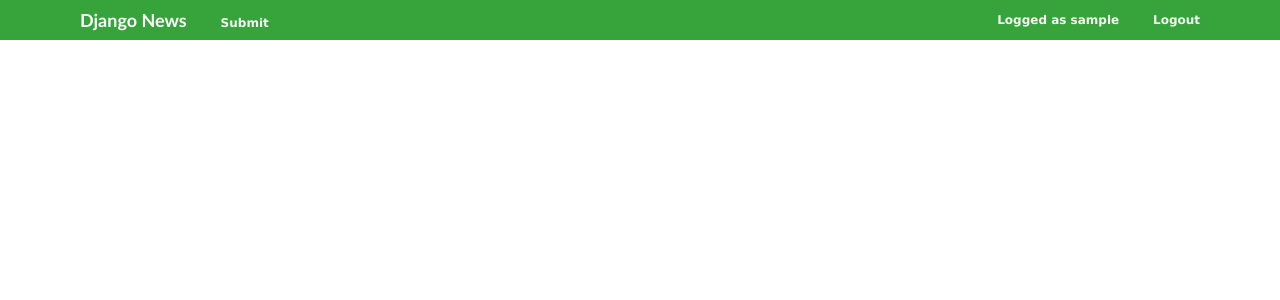
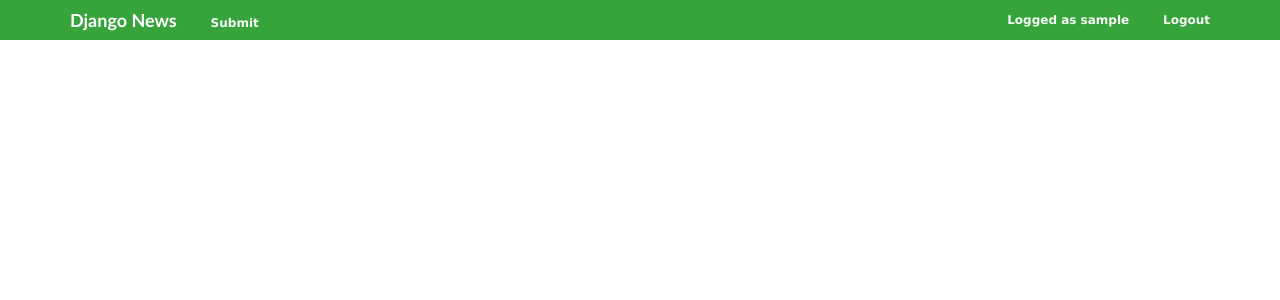
Before and after one commit to mdamien/djangonews, a Django app: page / in a window 1280 px wide. Shown: the top 300 px of the page. Run offline with Django 3.2, Linux system fonts and the light colour scheme; the visitor is signed in with stand-in values (Sample User, id 1); data that the repository does not hold is empty; parts of the project's set-up code (start-up, migrations or seed data) failed here and were passed over.

Commit message:
little styling

```diff
--- a/posts/static/css/style.css
+++ b/posts/static/css/style.css
@@ -8,7 +8,7 @@ body {
 	margin-bottom: 30px;
 }
 header,#content{
-	max-width: 70rem;
+	max-width: 80rem;
 	margin: 0px auto;
 }
 
--- a/posts/templates/posts/base.html
+++ b/posts/templates/posts/base.html
@@ -26,6 +26,6 @@
   </div>
   <section id="content">
     {% block content %}{% endblock %}
-</div>
+  </section>
 </body>
 </html>
```
Lines whose indentation alone changed are shown as unchanged.
